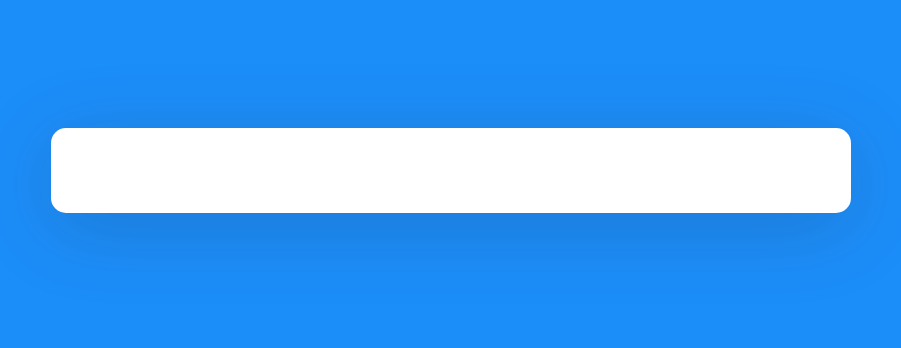
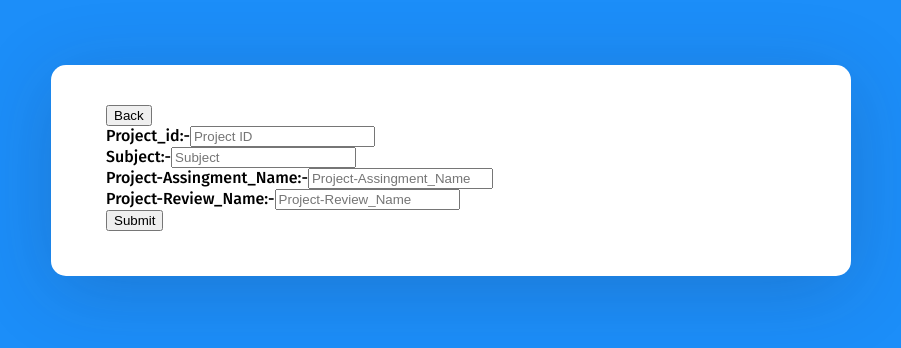
Before and after one commit to omtrivedioo3/SIH-TeachStromers-, a React (Create React App) app in the folder loginrepo/: page /AssignWork in a window 1280 px wide. Before the commit this address had no page. Shown: the part 230-578 px from the top of the page, without its empty margins (189-1090 px from the left). Built offline with nearby package versions, Linux system fonts and the light colour scheme.

Commit message:
fetching table data

```diff
--- a/loginrepo/src/App.js
+++ b/loginrepo/src/App.js
@@ -1,17 +1,23 @@
-import { Fragment } from 'react';
-import NavBar from './components/login/NavBar';
-import User from './components/login/User';
-import Admin from './components/login/Admin';
-import AdminDashboard from './components/dashboard/AdminDashboard';
-import UserDashboard from './components/dashboard/UserDashboard';
-import UserRegister from './components/dashboard/UserRegister';
-import { BrowserRouter as Router, Routes, Route, Link } from "react-router-dom"
-import './App.css';
-import './style.css';
+import { Fragment } from "react";
+import NavBar from "./components/login/NavBar";
+import User from "./components/login/User";
+import Admin from "./components/login/Admin";
+import AdminDashboard from "./components/dashboard/AdminDashboard";
+import UserDashboard from "./components/dashboard/UserDashboard";
+import UserRegister from "./components/dashboard/UserRegister";
+import AllUsers from "./components/dashboard/AllUsers";
+import AssignWork from "./components/dashboard/AssignWork";
+import ShowDesign from "./components/dashboard/ShowDesign";
+import ShowHistory from "./components/dashboard/ShowHistory";
+import ShowResource from "./components/dashboard/ShowResource";
+import ShowReview from "./components/dashboard/ShowReview";
+
+import { BrowserRouter as Router, Routes, Route, Link } from "react-router-dom";
+import "./App.css";
+import "./style.css";
 
 const App = () => {
   return (
-
     <div className="App">
       <Router>
         <Fragment>
@@ -21,17 +27,30 @@ const App = () => {
                 <Route exact path="/" element={<NavBar />} />
                 <Route exact path="/Admin" element={<Admin />} />
                 <Route exact path="/User" element={<User />} />
-                <Route exact path="/AdminDashboard" element={<AdminDashboard />} />
-                <Route exact path="/UserDashboard" element={<UserDashboard />} />
+                <Route
+                  exact
+                  path="/AdminDashboard"
+                  element={<AdminDashboard />}
+                />
+                <Route
+                  exact
+                  path="/UserDashboard"
+                  element={<UserDashboard />}
+                />
                 <Route exact path="/UserRegister" element={<UserRegister />} />
+                <Route exact path="/AllUsers" element={<AllUsers />} />
+                <Route exact path="/AssignWork" element={<AssignWork />} />
+                <Route exact path="/ShowDesign" element={<ShowDesign />} />
+                <Route exact path="/ShowHistory" element={<ShowHistory />} />
+                <Route exact path="/ShowResource" element={<ShowResource />} />
+                <Route exact path="/ShowReview" element={<ShowReview />} />
               </Routes>
             </div>
           </div>
         </Fragment>
       </Router>
     </div>
-
   );
-}
+};
 
 export default App;
--- a/loginrepo/src/components/dashboard/AdminDashboard.js
+++ b/loginrepo/src/components/dashboard/AdminDashboard.js
@@ -1,7 +1,6 @@
-import React, { useEffect, useState } from 'react'
+import React, { useEffect, useState } from "react";
 
 function AdminDashboard() {
-  const [data, setData] = useState("");
   const [status, setStatus] = useState("");
 
   const getStatus = async (e) => {
@@ -11,37 +10,28 @@ function AdminDashboard() {
       // body: JSON.stringify(user),
       headers: { "Content-Type": "application/json" },
     });
-    const data = await res.json();
-    setStatus(data.data);
-    console.log(data, "AdminStatus")
+    const status = await res.json();
+    setStatus(status.data);
+    console.log(status, "AdminStatus");
   };
-  const getAllUserdata = async (e) => {
-    // e.preventDefault();
-    const res = await fetch("http://localhost:5000/user/getAllUser", {
-      method: "GET",
-      // body: JSON.stringify(user),
-      headers: { "Content-Type": "application/json" },
-    });
-    const data = await res.json();
-    setData(data.data);
-    console.log(data, "USer data")
-  };
+
   useEffect(() => {
-    getAllUserdata();
+    //getAllUserdata();
     getStatus();
-
   }, []);
   const logOut = () => {
     window.localStorage.clear();
-    window.location.href = './Admin';
-
+    window.location.href = "./Admin";
   };
   const adduser = () => {
-    window.location.href = './UserRegister'
+    window.location.href = "./UserRegister";
+  };
 
-  }
+  const showusers = () => {
+    window.location.href = "./AllUsers";
+  };
   return (
-    <div >
+    <div>
       <div style={{ width: "auto" }}>
         <table style={{ width: 500 }}>
           <tr>
@@ -55,29 +45,37 @@ function AdminDashboard() {
             <th>PR_data</th>
             <th>admin_status</th>
           </tr>
-          {data && data.map((i) => {
-            return (
-              <tr>
-                <td>{i.p_id}</td>
-                <td>{i.p_id}</td>
-                <td>{i.p_id}</td>
-                <td>{i.p_id}</td>
-                <td>{i.p_id}</td>
-                <td>{i.p_id}</td>
-                <td>{i.p_id}</td>
-              </tr>
-            )
-          })}
+          {status &&
+            status.map((i) => {
+              return (
+                <tr>
+                  <td>{i.p_id}</td>
+                  <td>{i.subject}</td>
+                  <td>{i.PA_name}</td>
+                  <td>{i.PR_name}</td>
+                  <td>{i.PA_status}</td>
+                  <td>{i.PR_status}</td>
+                  <td>{i.PA_data}</td>
+                  <td>{i.PR_data}</td>
+                  <td>{i.admin_status}</td>
+                </tr>
+              );
+            })}
         </table>
-        <button onClick={adduser} className='btn btn-primary'>
+        <button onClick={adduser} className="btn btn-primary">
           Add User
         </button>
 
-        <button onClick={logOut} className='btn btn-primary'>
-          Log Out</button>
+        <button onClick={showusers} className="btn btn-primary">
+          Show All Users
+        </button>
+
+        <button onClick={logOut} className="btn btn-primary">
+          Log Out
+        </button>
       </div>
     </div>
-  )
+  );
 }
 
-export default AdminDashboard
+export default AdminDashboard;
--- /dev/null
+++ b/loginrepo/src/components/dashboard/AllUsers.js
@@ -0,0 +1,51 @@
+import React, { useEffect, useState } from "react";
+
+function AllUsers() {
+  const [users, setUsers] = useState("");
+
+  const getAllUserdata = async (e) => {
+    // e.preventDefault();
+    const res = await fetch("http://localhost:5000/user/getAllUser", {
+      method: "GET",
+      // body: JSON.stringify(user),
+      headers: { "Content-Type": "application/json" },
+    });
+    const users = await res.json();
+    setUsers(users.data);
+    console.log(users, "USer data");
+  };
+
+  useEffect(() => {
+    getAllUserdata();
+  }, []);
+
+  return (
+    <div>
+      <div style={{ width: "auto" }}>
+        <table style={{ width: 500 }}>
+          <tr>
+            <th>Name</th>
+            <th>Email</th>
+            <th>Password</th>
+            <th>Department</th>
+            <th>Subject</th>
+          </tr>
+          {users &&
+            users.map((i) => {
+              return (
+                <tr>
+                  <td>{i.name}</td>
+                  <td>{i.email}</td>
+                  <td>{i.password}</td>
+                  <td>{i.department}</td>
+                  <td>{i.subject}</td>
+                </tr>
+              );
+            })}
+        </table>
+      </div>
+    </div>
+  );
+}
+
+export default AllUsers;
--- /dev/null
+++ b/loginrepo/src/components/dashboard/AssignWork.js
@@ -0,0 +1,106 @@
+import React, { useState } from 'react'
+import { useNavigate,Navigate } from 'react-router-dom'
+
+function AssignWork () {
+    const Navigate=useNavigate();
+    const [assign, setassign] = useState({
+        p_id:"",
+        subject:"",
+        PA_name:"",
+        PR_name:""
+
+    });
+
+    const handleChange = (e) => {
+        const { name, value } = e.target;
+        setassign({
+          ...assign,
+          [name]: value,
+        });
+      };
+
+      const assignuser = async (e) => {
+        e.preventDefault();
+        const res = await fetch("http://localhost:5000/user/UserRegister", {
+          method: "POST",
+          body: JSON.stringify(assign),
+          headers: { "Content-Type": "application/json" },
+        });
+        const data1 = await res.json();
+
+        alert(data1.message);
+        if (data1.success) {
+          Navigate("/AdminDashboard");
+        }
+      };
+       const backbutton=()=>{
+        Navigate("/AdminDashboard");
+       }
+
+    return (
+        <form onSubmit={assignuser}>
+
+         <div className="d-grid">
+        <button onClick={backbutton} type="back" className="btn btn-primary">
+          Back
+        </button>
+      </div>
+
+        <div className="mb-3">
+        <label> Project_id:-</label>
+        <input
+          type="text"
+          name="name"
+          value={assign.p_id}
+          onChange={handleChange}
+          className="form-control"
+          placeholder="Project ID"
+        />
+      </div>
+
+      <div className="mb-3">
+        <label> Subject:-</label>
+        <input
+          type="text"
+          name="name"
+          value={assign.subject}
+          onChange={handleChange}
+          className="form-control"
+          placeholder="Subject"
+        />
+      </div>
+
+      <div className="mb-3">
+        <label> Project-Assingment_Name:-</label>
+        <input
+          type="text"
+          name="name"
+          value={assign.PA_name}
+          onChange={handleChange}
+          className="form-control"
+          placeholder="Project-Assingment_Name"
+        />
+      </div>
+
+      <div className="mb-3">
+        <label> Project-Review_Name:-</label>
+        <input
+          type="text"
+          name="name"
+          value={assign.PR_name}
+          onChange={handleChange}
+          className="form-control"
+          placeholder="Project-Review_Name"
+        />
+      </div>
+      <div className="d-grid">
+        <button type="submit" className="btn btn-primary">
+          Submit
+        </button>
+      </div>
+      </form>
+    )
+
+}
+
+export default AssignWork
--- /dev/null
+++ b/loginrepo/src/components/dashboard/ShowDesign.js
@@ -0,0 +1,13 @@
+import React, {  } from 'react'
+
+function ShowDesign () {
+
+    return (
+      <div>
+         <h3> THIS IS CURRICULUM-DESIGN </h3>
+      </div>
+    )
+
+}
+
+export default ShowDesign
--- /dev/null
+++ b/loginrepo/src/components/dashboard/ShowHistory.js
@@ -0,0 +1,13 @@
+import React, {  } from 'react'
+
+function ShowHistory () {
+
+    return (
+      <div>
+        THIS IS HISTORY
+      </div>
+    )
+
+}
+
+export default ShowHistory
--- /dev/null
+++ b/loginrepo/src/components/dashboard/ShowResource.js
@@ -0,0 +1,13 @@
+import React, {  } from 'react'
+
+function ShowResource () {
+
+    return (
+      <div>
+        THIS IS RESOURCE-REPOSITORY
+      </div>
+    )
+
+}
+
+export default ShowResource
--- /dev/null
+++ b/loginrepo/src/components/dashboard/ShowReview.js
@@ -0,0 +1,13 @@
+import React, {  } from 'react'
+
+function ShowReview () {
+
+    return (
+      <div>
+         <h3>THIS IS CURRICULUM-REVIEW </h3>
+      </div>
+    )
+
+}
+
+export default ShowReview
```
Also changed, not shown: 1 other file (tests, documents, lock files or other folders).
